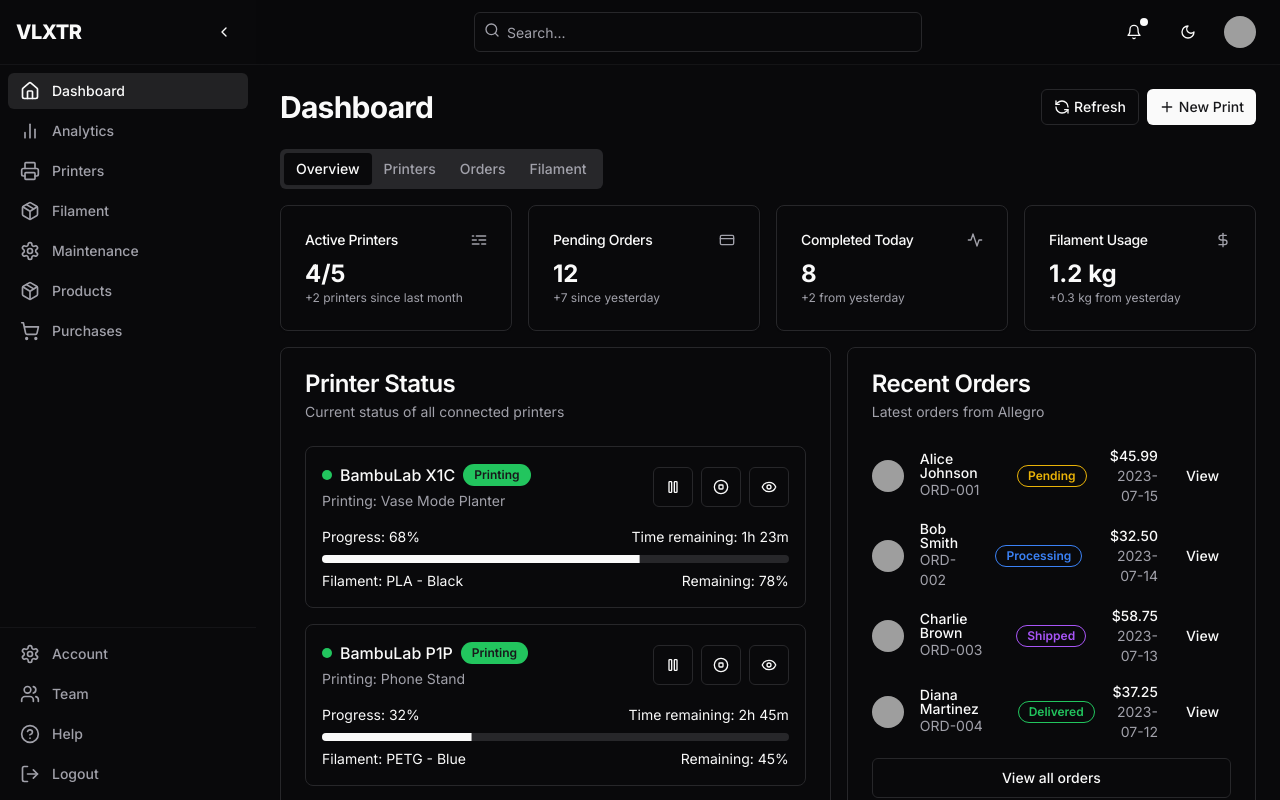
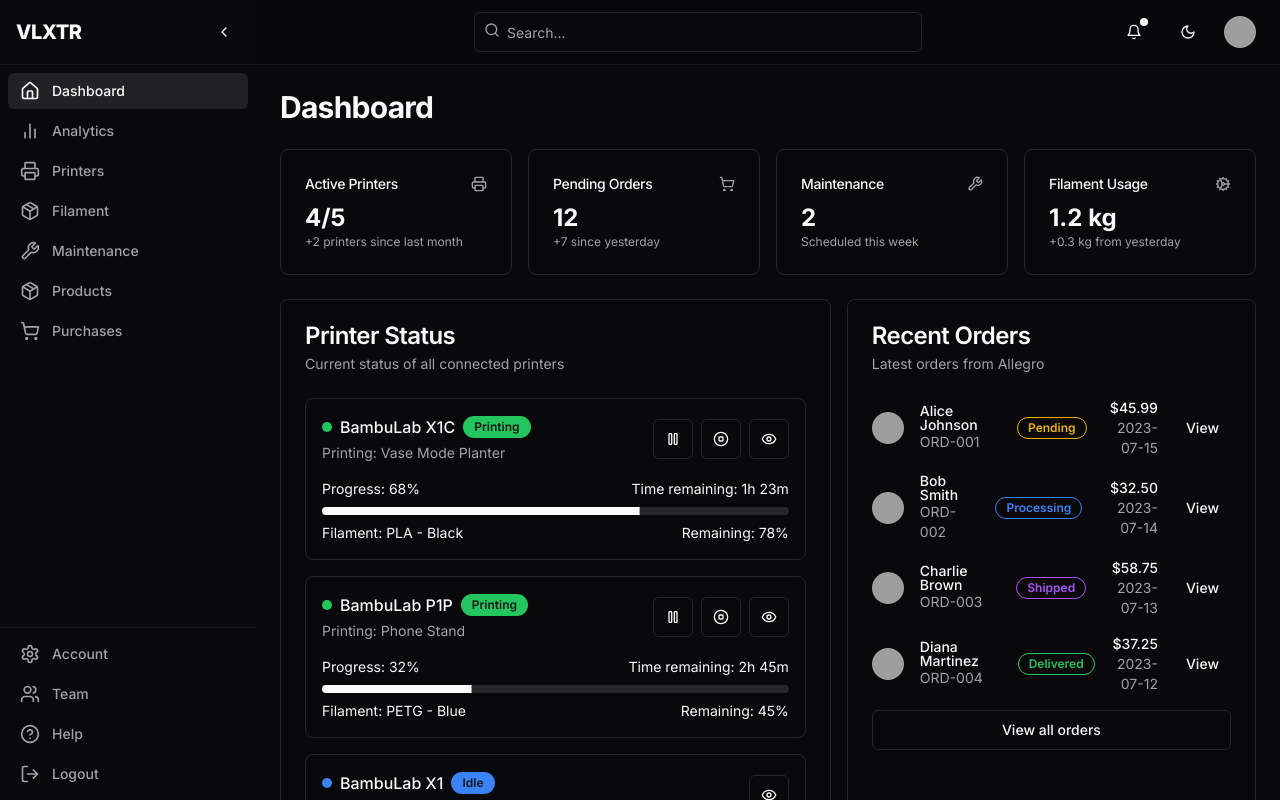
Before and after one commit to P4r1nc3/VLXTR_Frontend, a Next.js app: page /dashboard in a window 1280 px wide. Built offline with nearby package versions, Linux system fonts and the light colour scheme; grey boxes are pictures that could not be loaded.

Commit message:
Improved Dashboard

```diff
--- a/app/dashboard/page.tsx
+++ b/app/dashboard/page.tsx
@@ -1,60 +1,21 @@
 import { Card, CardContent, CardDescription, CardHeader, CardTitle } from "@/components/ui/card"
-import { Tabs, TabsContent, TabsList, TabsTrigger } from "@/components/ui/tabs"
-import { Button } from "@/components/ui/button"
 import { PrinterStatus } from "@/components/dashboard/printer-status"
 import { RecentOrders } from "@/components/dashboard/recent-orders"
-import { PrinterOverview } from "@/components/dashboard/printer-overview"
-import { FilamentStatus } from "@/components/dashboard/filament-status"
-import { PrintQueue } from "@/components/dashboard/print-queue"
-import { RefreshCcw, Plus } from "lucide-react"
+import { Printer, Wrench, ShoppingCart, CogIcon as Coil } from "lucide-react"
 
 export default function DashboardPage() {
   return (
       <div className="space-y-6">
         <div className="flex items-center justify-between">
           <h1 className="text-3xl font-bold tracking-tight">Dashboard</h1>
-        <div className="flex items-center gap-2">
-          <Button variant="outline" size="sm" className="h-9 gap-1">
-            <RefreshCcw className="h-4 w-4" />
-            <span className="hidden sm:inline">Refresh</span>
-          </Button>
-          <Button size="sm" className="h-9 gap-1">
-            <Plus className="h-4 w-4" />
-            <span className="hidden sm:inline">New Print</span>
-          </Button>
-        </div>
         </div>
 
-      <Tabs defaultValue="overview" className="space-y-4">
-        <TabsList>
-          <TabsTrigger value="overview">Overview</TabsTrigger>
-          <TabsTrigger value="printers">Printers</TabsTrigger>
-          <TabsTrigger value="orders">Orders</TabsTrigger>
-          <TabsTrigger value="filament">Filament</TabsTrigger>
-        </TabsList>
-
-        <TabsContent value="overview" className="space-y-4">
+        {/* Stats Overview */}
         <div className="grid gap-4 md:grid-cols-2 lg:grid-cols-4">
           <Card>
             <CardHeader className="flex flex-row items-center justify-between space-y-0 pb-2">
               <CardTitle className="text-sm font-medium">Active Printers</CardTitle>
-                <svg
-                  xmlns="http://www.w3.org/2000/svg"
-                  viewBox="0 0 24 24"
-                  fill="none"
-                  stroke="currentColor"
-                  strokeLinecap="round"
-                  strokeLinejoin="round"
-                  strokeWidth="2"
-                  className="h-4 w-4 text-muted-foreground"
-                >
-                  <path d="M16 18h6"></path>
-                  <path d="M12 12h10"></path>
-                  <path d="M8 6h14"></path>
-                  <path d="M2 6h2"></path>
-                  <path d="M2 12h6"></path>
-                  <path d="M2 18h10"></path>
-                </svg>
+              <Printer className="h-4 w-4 text-muted-foreground" />
             </CardHeader>
             <CardContent>
               <div className="text-2xl font-bold">4/5</div>
@@ -64,19 +25,7 @@ export default function DashboardPage() {
           <Card>
             <CardHeader className="flex flex-row items-center justify-between space-y-0 pb-2">
               <CardTitle className="text-sm font-medium">Pending Orders</CardTitle>
-                <svg
-                  xmlns="http://www.w3.org/2000/svg"
-                  viewBox="0 0 24 24"
-                  fill="none"
-                  stroke="currentColor"
-                  strokeLinecap="round"
-                  strokeLinejoin="round"
-                  strokeWidth="2"
-                  className="h-4 w-4 text-muted-foreground"
-                >
-                  <rect width="20" height="14" x="2" y="5" rx="2"></rect>
-                  <path d="M2 10h20"></path>
-                </svg>
+              <ShoppingCart className="h-4 w-4 text-muted-foreground" />
             </CardHeader>
             <CardContent>
               <div className="text-2xl font-bold">12</div>
@@ -85,41 +34,18 @@ export default function DashboardPage() {
           </Card>
           <Card>
             <CardHeader className="flex flex-row items-center justify-between space-y-0 pb-2">
-                <CardTitle className="text-sm font-medium">Completed Today</CardTitle>
-                <svg
-                  xmlns="http://www.w3.org/2000/svg"
-                  viewBox="0 0 24 24"
-                  fill="none"
-                  stroke="currentColor"
-                  strokeLinecap="round"
-                  strokeLinejoin="round"
-                  strokeWidth="2"
-                  className="h-4 w-4 text-muted-foreground"
-                >
-                  <path d="M22 12h-4l-3 9L9 3l-3 9H2"></path>
-                </svg>
+              <CardTitle className="text-sm font-medium">Maintenance</CardTitle>
+              <Wrench className="h-4 w-4 text-muted-foreground" />
             </CardHeader>
             <CardContent>
-                <div className="text-2xl font-bold">8</div>
-                <p className="text-xs text-muted-foreground">+2 from yesterday</p>
+              <div className="text-2xl font-bold">2</div>
+              <p className="text-xs text-muted-foreground">Scheduled this week</p>
             </CardContent>
           </Card>
           <Card>
             <CardHeader className="flex flex-row items-center justify-between space-y-0 pb-2">
               <CardTitle className="text-sm font-medium">Filament Usage</CardTitle>
-                <svg
-                  xmlns="http://www.w3.org/2000/svg"
-                  viewBox="0 0 24 24"
-                  fill="none"
-                  stroke="currentColor"
-                  strokeLinecap="round"
-                  strokeLinejoin="round"
-                  strokeWidth="2"
-                  className="h-4 w-4 text-muted-foreground"
-                >
-                  <path d="M12 2v20"></path>
-                  <path d="M17 5H9.5a3.5 3.5 0 0 0 0 7h5a3.5 3.5 0 0 1 0 7H6"></path>
-                </svg>
+              <Coil className="h-4 w-4 text-muted-foreground" />
             </CardHeader>
             <CardContent>
               <div className="text-2xl font-bold">1.2 kg</div>
@@ -128,6 +54,7 @@ export default function DashboardPage() {
           </Card>
         </div>
 
+        {/* Printer Status and Recent Orders */}
         <div className="grid gap-4 md:grid-cols-2 lg:grid-cols-7">
           <Card className="col-span-4">
             <CardHeader>
@@ -148,20 +75,6 @@ export default function DashboardPage() {
             </CardContent>
           </Card>
         </div>
-        </TabsContent>
-
-        <TabsContent value="printers" className="space-y-4">
-          <PrinterOverview />
-        </TabsContent>
-
-        <TabsContent value="orders" className="space-y-4">
-          <PrintQueue />
-        </TabsContent>
-
-        <TabsContent value="filament" className="space-y-4">
-          <FilamentStatus />
-        </TabsContent>
-      </Tabs>
       </div>
   )
 }
--- a/components/dashboard/sidebar.tsx
+++ b/components/dashboard/sidebar.tsx
@@ -15,7 +15,7 @@ import {
   Menu,
   ChevronLeft,
   LogOut,
-  X,
+  X, Wrench,
 } from "lucide-react"
 import { cn } from "@/lib/utils"
 import { Button } from "@/components/ui/button"
@@ -26,7 +26,7 @@ const navigation = [
   { name: "Analytics", href: "/dashboard/analytics", icon: BarChart2 },
   { name: "Printers", href: "/dashboard/printers", icon: Printer },
   { name: "Filament", href: "/dashboard/filament", icon: Package },
-  { name: "Maintenance", href: "/dashboard/maintenance", icon: Settings },
+  { name: "Maintenance", href: "/dashboard/maintenance", icon: Wrench },
   { name: "Products", href: "/dashboard/products", icon: Package },
   { name: "Purchases", href: "/dashboard/purchases", icon: ShoppingCart },
 ]
```
Lines whose indentation alone changed are shown as unchanged.
